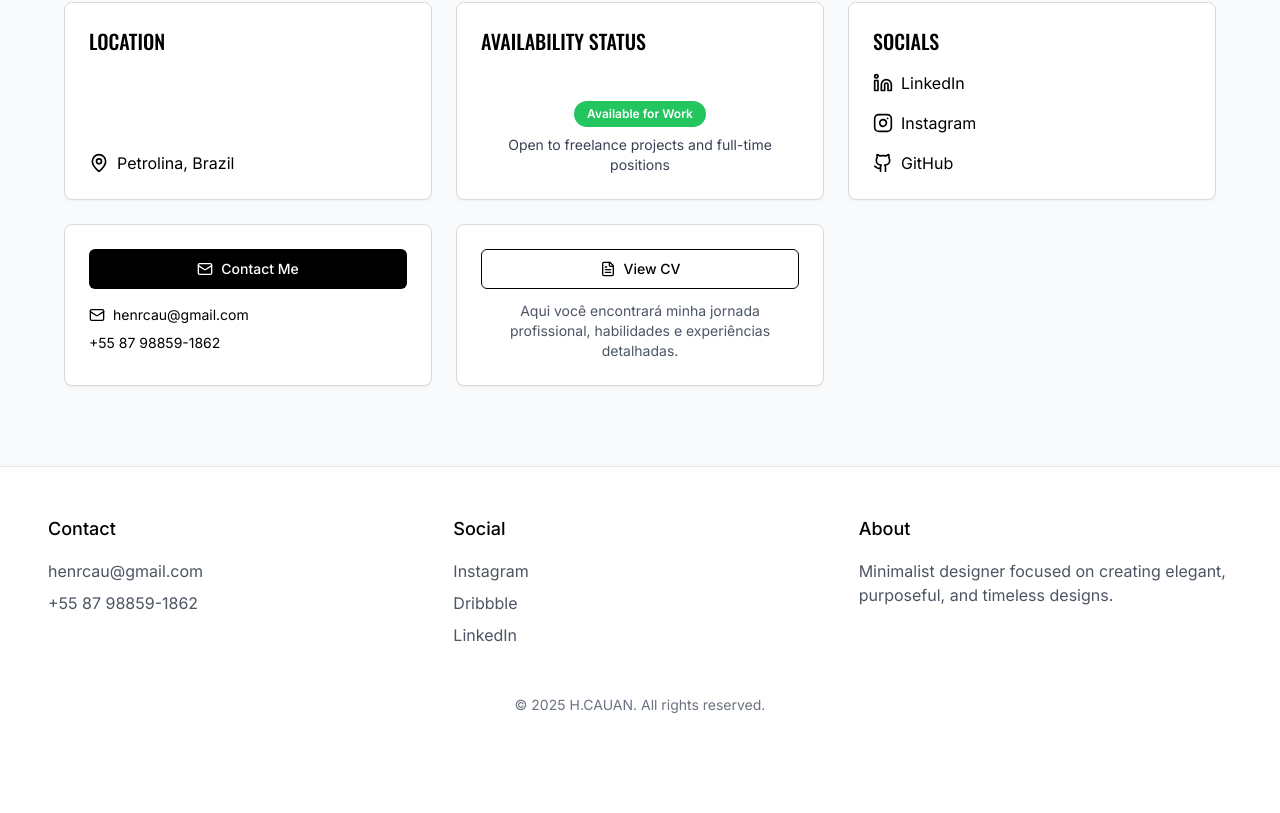
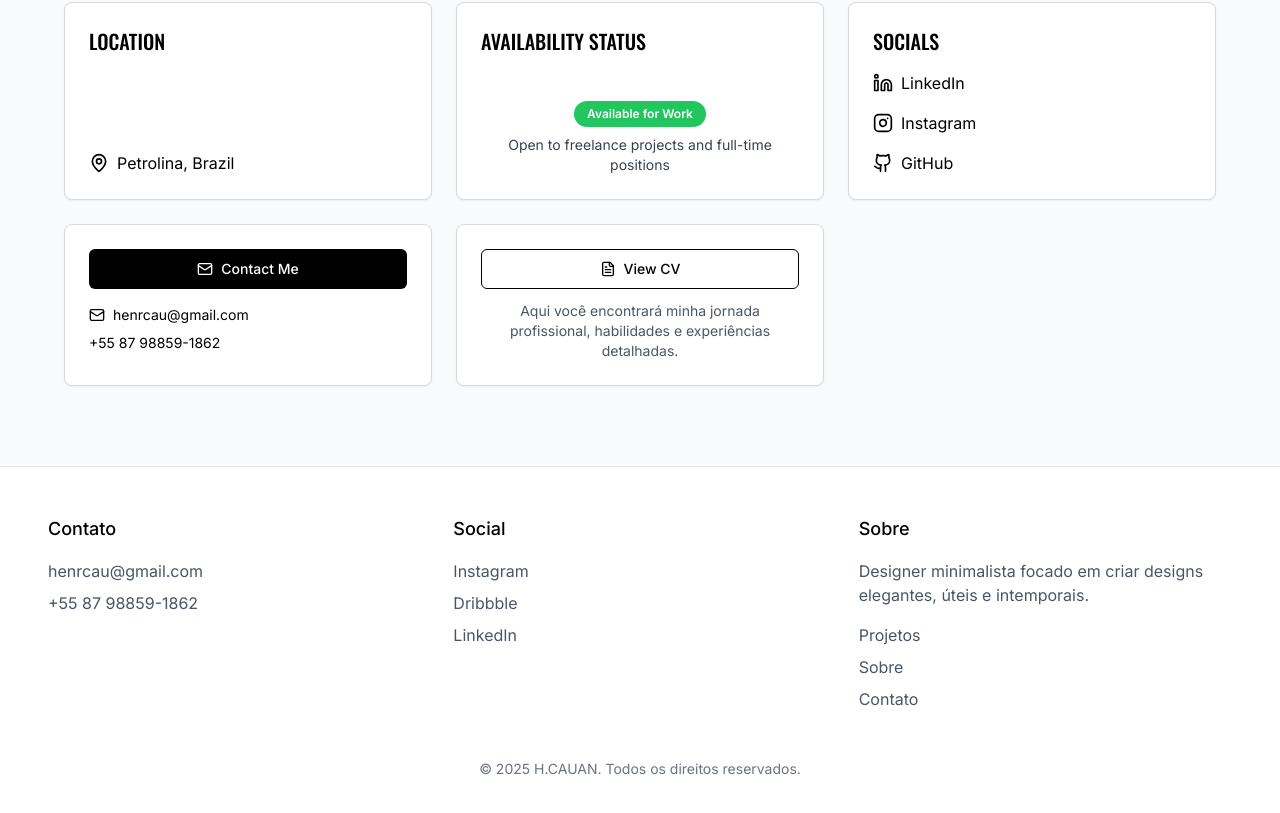
Before and after one commit to HenryCauan/user-portfolios, a React (Vite) app: page / in a window 1280 px wide. Shown: the part 3222-4035 px from the top of the page. Before the commit the page ends 3985 px from the top, so only its background shows below. Built offline with nearby package versions, Linux system fonts and the light colour scheme.

Commit message:
Feat: Add links to footer
Add links to "Projects", "About", and "Contacts" pages in the footer.

```diff
--- a/src/components/Footer.tsx
+++ b/src/components/Footer.tsx
@@ -6,7 +6,7 @@ const Footer: React.FC = () => {
     <footer id="contact" className="w-full py-12 px-6 md:px-12 border-t border-gray-200">
       <div className="grid grid-cols-1 md:grid-cols-3 gap-8">
         <div>
-          <h3 className="text-lg font-medium mb-4">Contact</h3>
+          <h3 className="text-lg font-medium mb-4">Contato</h3>
           <p className="text-gray-600 mb-2">henrcau@gmail.com</p>
           <p className="text-gray-600">+55 87 98859-1862</p>
         </div>
@@ -19,14 +19,19 @@ const Footer: React.FC = () => {
           </div>
         </div>
         <div>
-          <h3 className="text-lg font-medium mb-4">About</h3>
-          <p className="text-gray-600">
-            Minimalist designer focused on creating elegant, purposeful, and timeless designs.
+          <h3 className="text-lg font-medium mb-4">Sobre</h3>
+          <p className="text-gray-600 mb-4">
+            Designer minimalista focado em criar designs elegantes, úteis e intemporais.
           </p>
+          <div className="flex flex-col space-y-2">
+            <a href="#work" className="text-gray-600 hover:text-black transition-colors">Projetos</a>
+            <a href="#about" className="text-gray-600 hover:text-black transition-colors">Sobre</a>
+            <a href="#contact" className="text-gray-600 hover:text-black transition-colors">Contato</a>
+          </div>
         </div>
       </div>
       <div className="mt-12 text-center text-sm text-gray-500">
-        © {new Date().getFullYear()} H.CAUAN. All rights reserved.
+        © {new Date().getFullYear()} H.CAUAN. Todos os direitos reservados.
       </div>
     </footer>
   );
```
